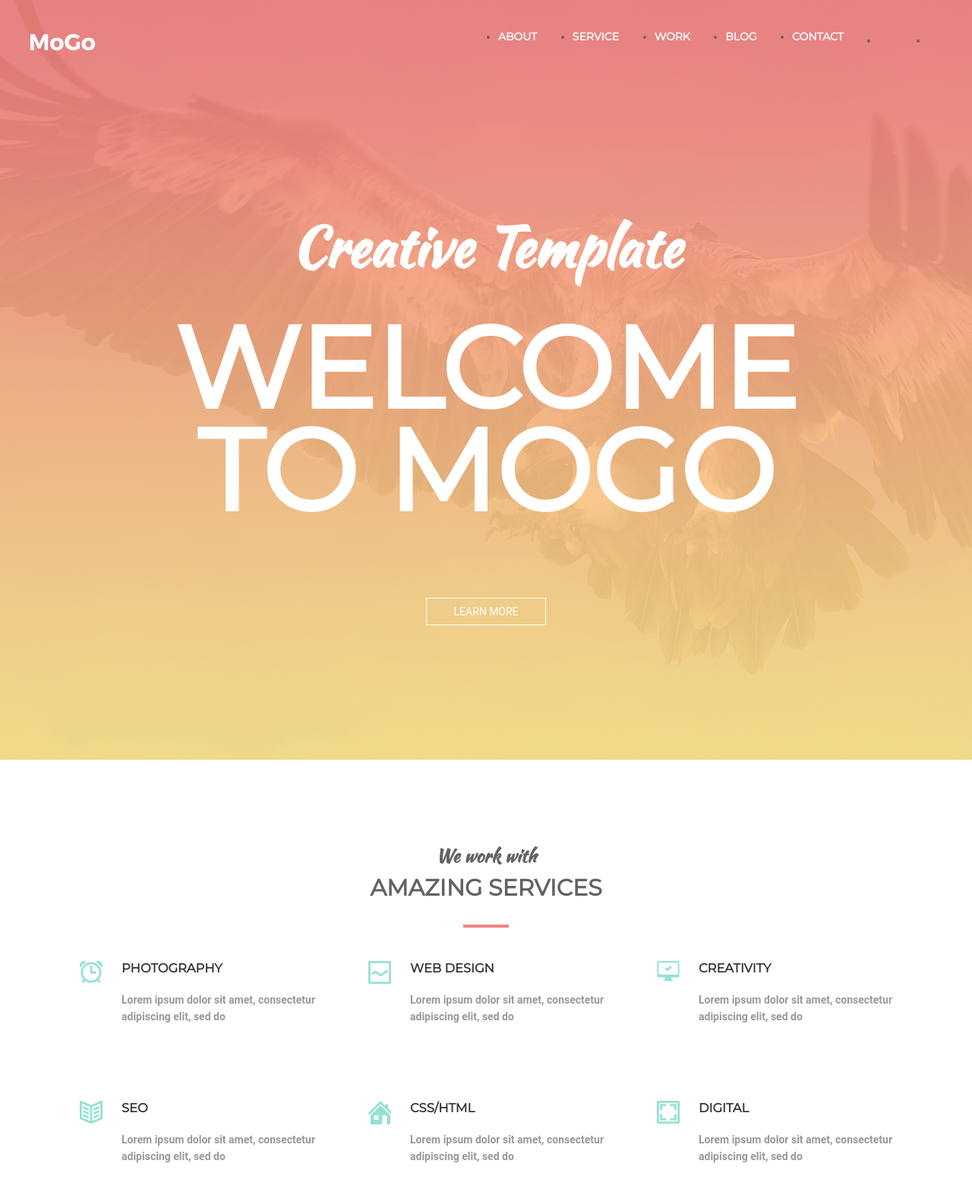
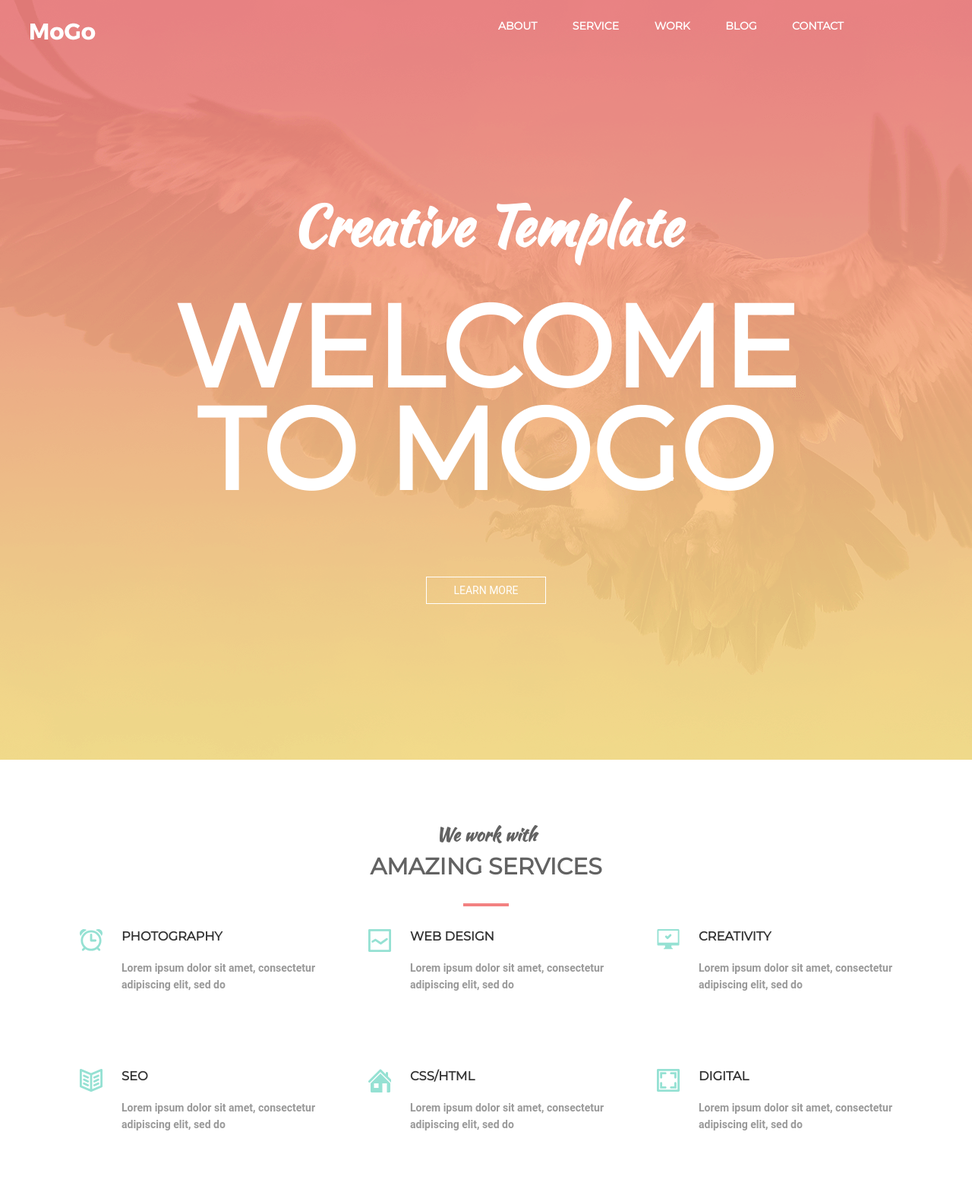
Before and after one commit to Tetiana-Khotuntseva/goit-fe-course, a plain HTML site: page html-css/module-11/src/index.html in a window 1280 px wide. Shown: the top 1569 px of the page at 76% size. Drawn offline with nearby package versions, Linux system fonts and the light colour scheme; files that its build step writes are made by us from their sources; files whose address does not match are found by name.

Commit message:
list fixes

```diff
--- a/html-css/module-11/src/index.html
+++ b/html-css/module-11/src/index.html
@@ -49,7 +49,7 @@
       <div class="container">
         <h2 class="section__title section__title--name">We work with</h2>
         <p class="section__title section__title--descr">amazing services</p>
-            <ul class="list services__list">
+        <ul class="services__list">
           <li class="services__item services__icon services__icon--photography">
             <div class="services__item--text">
               <h3 class="services__item--name">photography</h3>
--- a/html-css/module-11/src/sass/components/nav-list.scss
+++ b/html-css/module-11/src/sass/components/nav-list.scss
@@ -1,4 +1,5 @@
 .nav__list {
+  @extend %list;
   display: flex;
   min-width: $nav-list-min-width;
   justify-content: space-between;
--- a/html-css/module-11/src/sass/components/page-header.scss
+++ b/html-css/module-11/src/sass/components/page-header.scss
@@ -8,6 +8,6 @@
   padding-bottom: 230px;
 
   @media (min-resolution: 192dpi) {
-    background-image: url(../images/Layer15@2x.png);
+    background-image: url(../../images/Layer15@2x.png);
   }
 }
--- a/html-css/module-11/src/sass/components/services__list.scss
+++ b/html-css/module-11/src/sass/components/services__list.scss
@@ -1,4 +1,5 @@
 .services__list {
+  @extend %list;
   display: flex;
   flex-wrap: wrap;
   padding-top: 30px;
```
Also changed, not shown: html-css/module-11/build/index.html (+1 -1 lines), html-css/module-11/build/css/styles.css, html-css/module-11/build/css/styles.min.css. Lines whose indentation alone changed are shown as unchanged.
